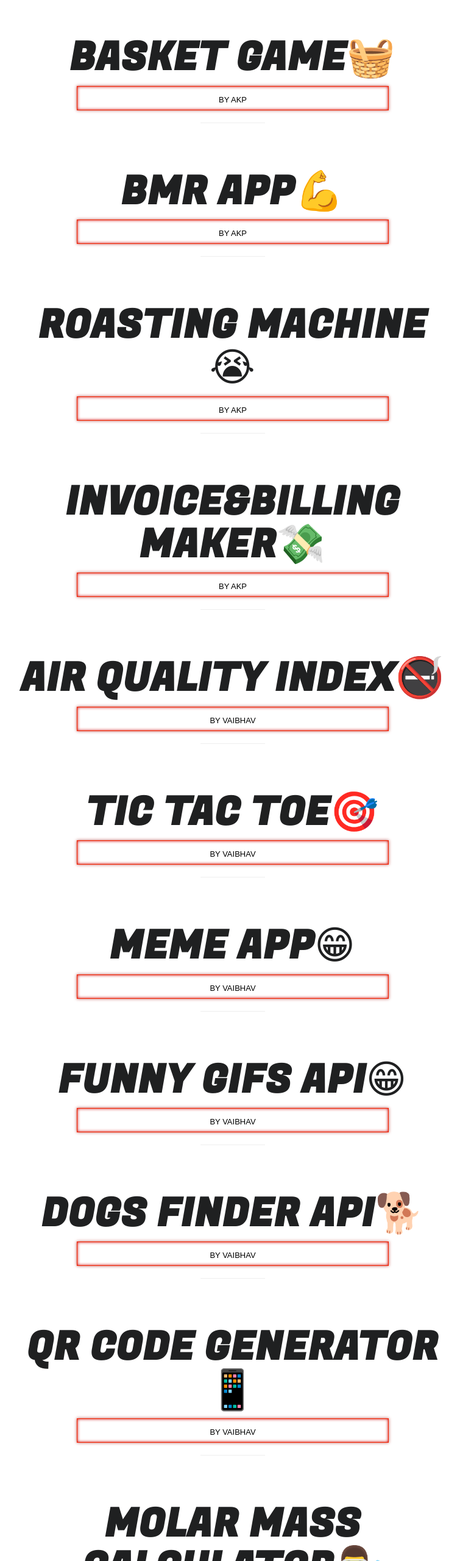
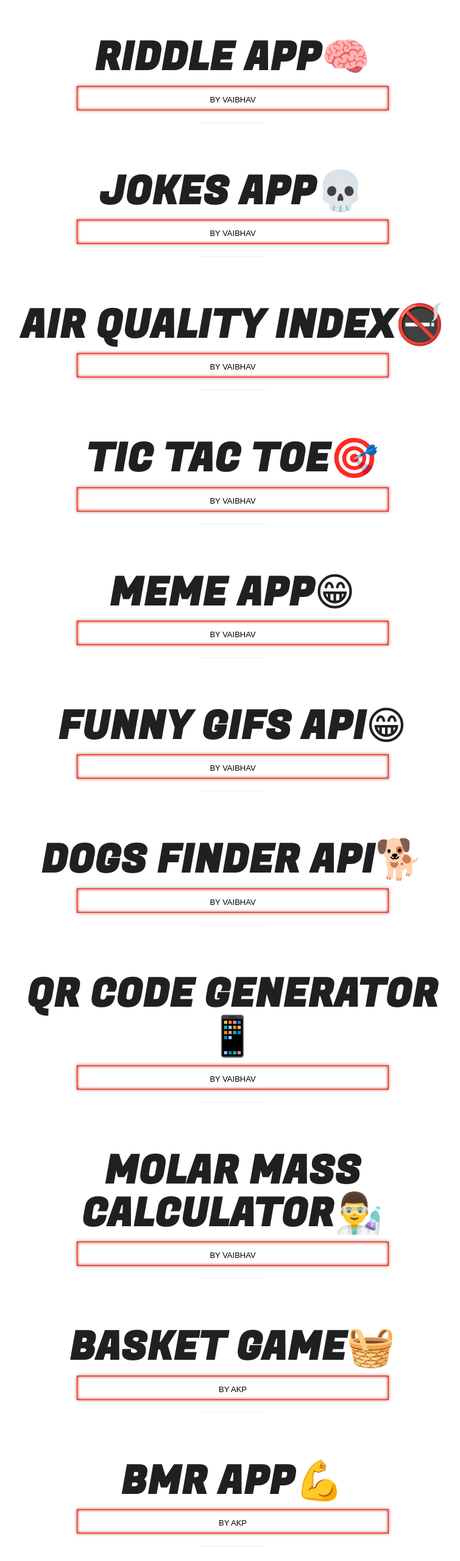
Before and after one commit to White-hat-Sr/ATV-Projects, a plain HTML site: page index.html in a window 1280 px wide. Shown: the part 1877-4437 px from the top of the page at 61% size, without its empty margins (273-1028 px from the left). Drawn offline with nearby package versions, Linux system fonts and the light colour scheme; some packages are replaced by stand-ins of ours; a web font is replaced by a local one.

Commit message:
Update index.html

```diff
--- a/index.html
+++ b/index.html
@@ -166,21 +166,13 @@
                 <a href="https://weathertv.netlify.app/"><button class="custom-btn btn-15">GROUP PROJECT</button></a>
                 <hr><br><br>
 
-                <h4>BASKET GAME🧺</h4>
-                <a href="/BASKET GAME/game.html"><button class="custom-btn btn-9">BY AKP</button></a>
+		<h4>RIDDLE APP🧠</h4>
+                <a href="https://riddlesapp.netlify.app/"><button class="custom-btn btn-9">BY VAIBHAV</button></a>
                 <hr><br><br>
 
-                <h4>BMR APP💪</h4>
-                <a href="/BMR app/index.html"><button class="custom-btn btn-9">BY AKP</button></a>
+		<h4>JOKES APP💀</h4>
+                <a href="https://jokesapp9526.netlify.app/"><button class="custom-btn btn-9">BY VAIBHAV</button></a>
                 <hr><br><br>
-
-                <h4>ROASTING MACHINE😭</h4>
-                <a href="/roaster master/index.html"><button class="custom-btn btn-9">BY AKP</button></a>
-                <hr><br><br>
-
-		<h4>invoice&billing maker💸</h4>
-		<a href="/invoice maker/index.HTML"><button class="custom-btn btn-9">BY AKP</button></a>
-		<hr><br><br>
 
 		<h4>AIR QUALITY INDEX🚭</h4>
                 <a href="https://aqi9526.netlify.app/"><button class="custom-btn btn-9">BY VAIBHAV</button></a>
@@ -209,6 +201,22 @@
                 <h4>MOLAR MASS CALCULATOR👨‍🔬</h4>
                 <a href="https://molarmass.netlify.app/"><button class="custom-btn btn-9">BY VAIBHAV</button></a>
                 <hr><br><br>
+
+                <h4>BASKET GAME🧺</h4>
+                <a href="/BASKET GAME/game.html"><button class="custom-btn btn-9">BY AKP</button></a>
+                <hr><br><br>
+
+                <h4>BMR APP💪</h4>
+                <a href="/BMR app/index.html"><button class="custom-btn btn-9">BY AKP</button></a>
+                <hr><br><br>
+
+                <h4>ROASTING MACHINE😭</h4>
+                <a href="/roaster master/index.html"><button class="custom-btn btn-9">BY AKP</button></a>
+                <hr><br><br>
+
+		<h4>invoice&billing maker💸</h4>
+		<a href="/invoice maker/index.HTML"><button class="custom-btn btn-9">BY AKP</button></a>
+		<hr><br><br>
 
                 <h4>CARD GAME♠</h4>
                 <a href="/Card game/index.html"><button class="custom-btn btn-9">BY PRASHANT</button></a>
```
